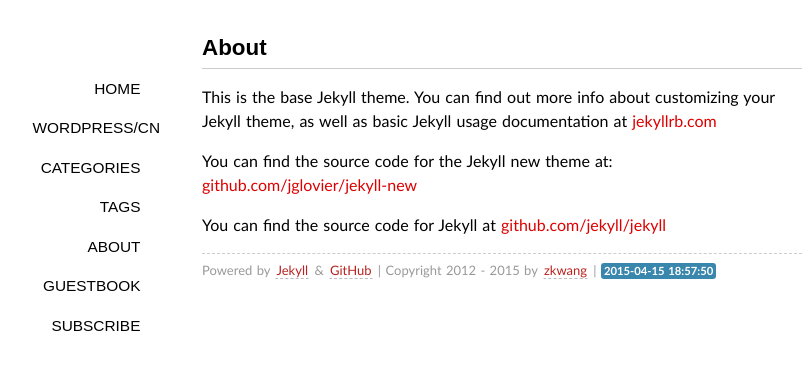
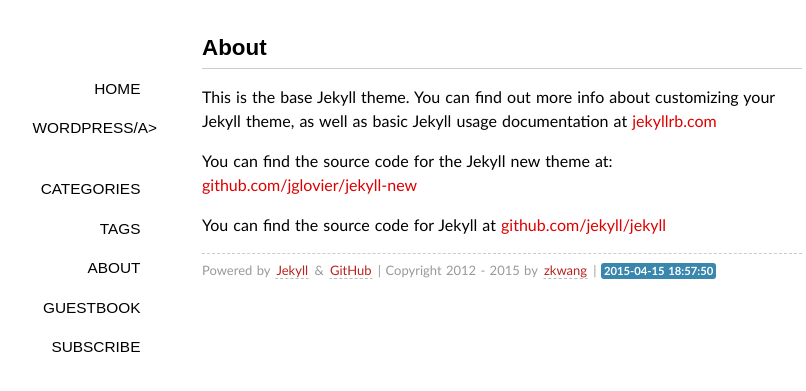
Before and after one commit to zkwang2014/zkwang2014.github.com, a Jekyll site: the page built from about/about.md, in a window 1280 px wide. Shown: the top 391 px of the page, without its empty margins (138-944 px from the left). Built offline with Jekyll 4.4.1, drawn with Linux system fonts in a browser that asks for light colours; nearby versions of some CDN libraries; some web fonts are replaced; library files that are not in the unit come from our copies; Markdown is read by kramdown in place of the engine named in the settings; comment, search, counter and statistics services are not loaded.

Commit message:
Update default.html

```diff
--- a/_layouts/default.html
+++ b/_layouts/default.html
@@ -44,7 +44,7 @@
                 </header>
                 <nav>
                     <span><a title="home page" class="" href="/">Home</a></span>
-                    <span><a title="Wordpress" class="" href="http://zkwang2014.wordpress.com/">Wordpress/CN</a></span>
+                    <span><a title="Wordpress" class="" href="http://zkwang2014.wordpress.com/">Wordpress/a></span>
                     <span><a title="categories" class="" href="/categories/">Categories</a></span>
                     <span><a title="tags" class="" href="/tags/">Tags</a></span>
                     <span><a title="about" class="" href="/about/">About</a></span>
```
